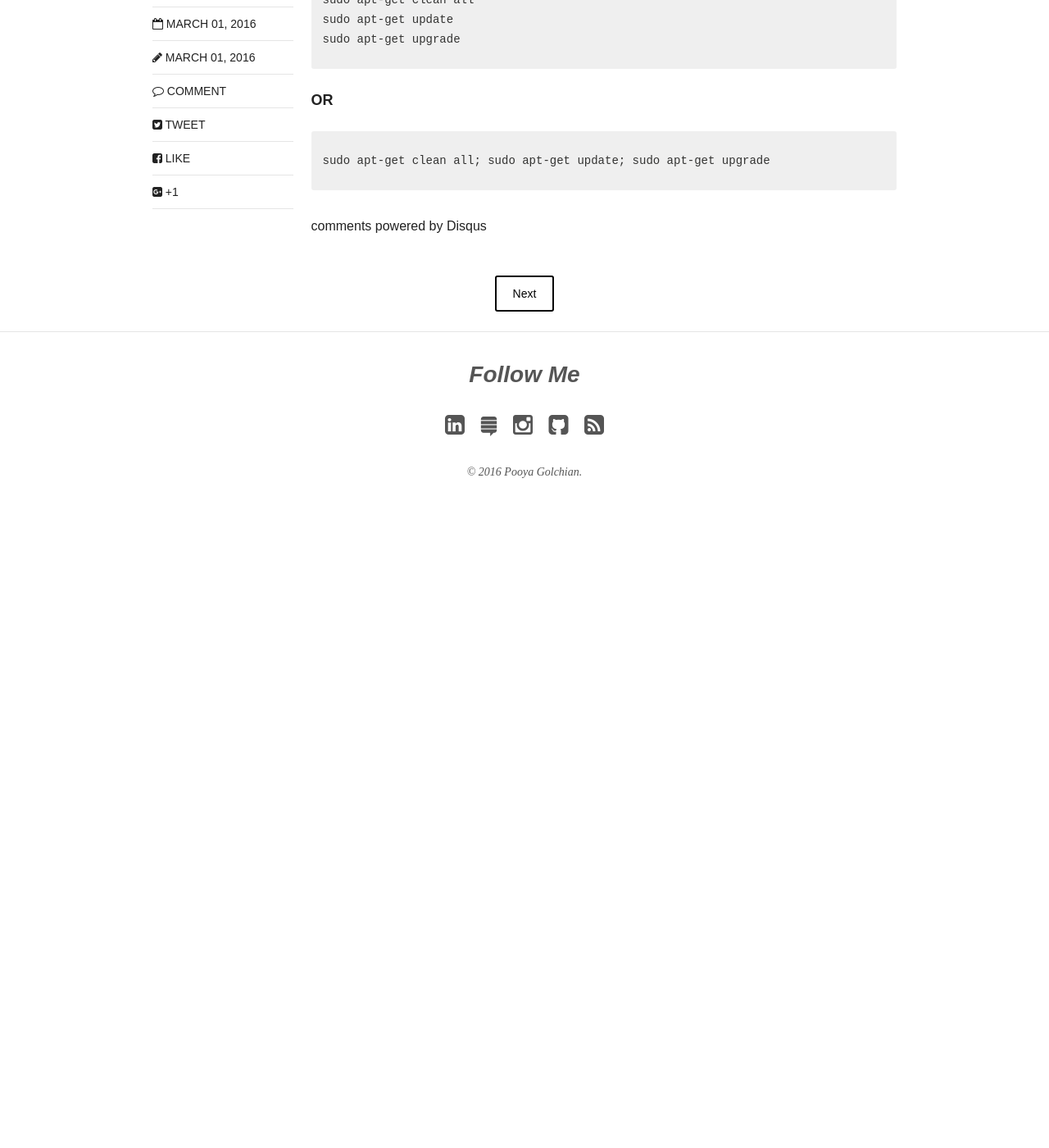
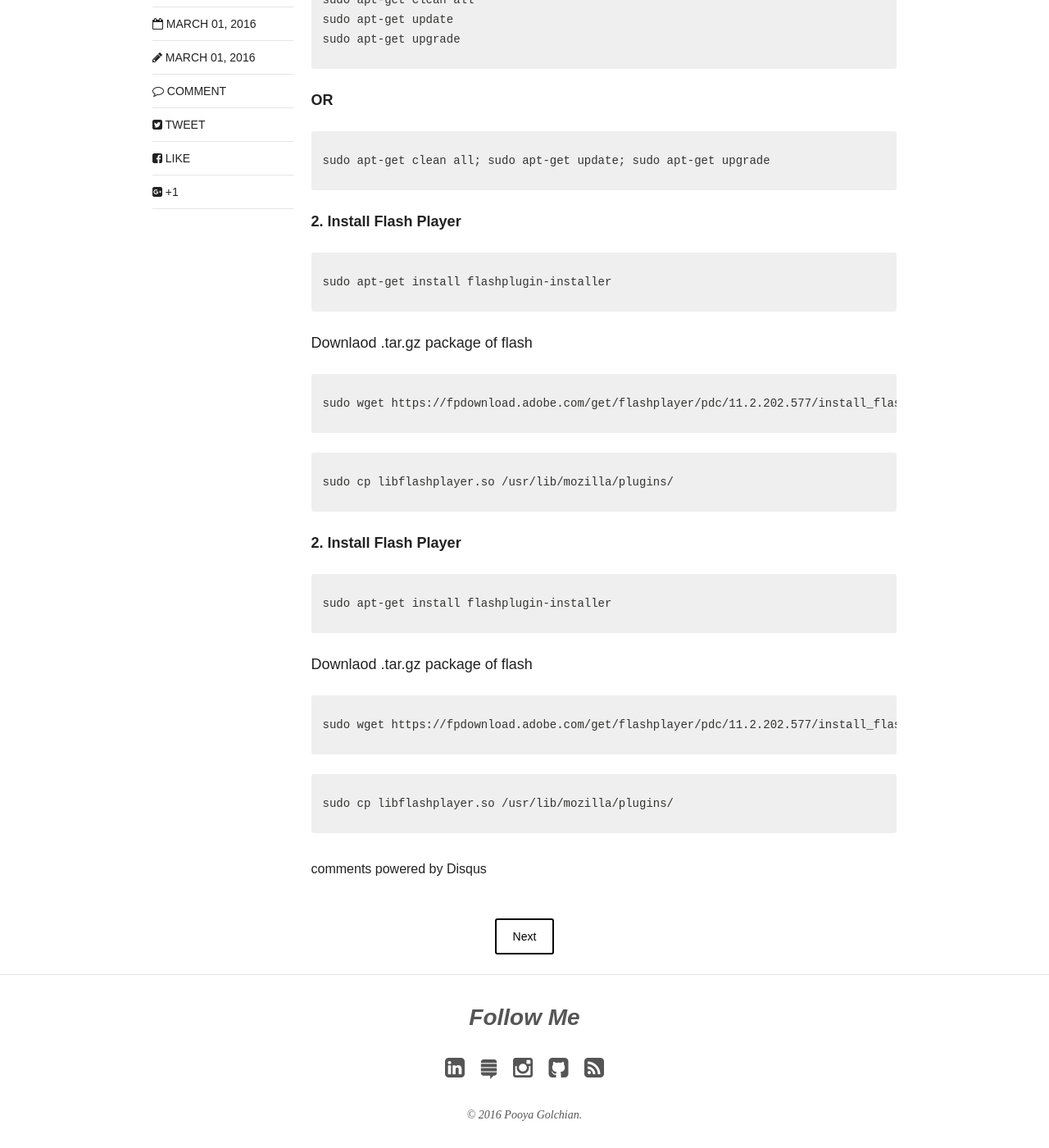
Before and after one commit to pooyagolchian/jekyll-theme, a Jekyll site: the page built from _posts/blog/2016-03-01-ubuntu-xenial-xerus.md, in a window 1280 px wide and 1400 px high, scrolled down 715 px. Shown: the whole window at 82% size. Built offline with Jekyll 4.4.1, drawn with Linux system fonts in a browser that asks for light colours; nearby versions of some CDN libraries; comment, search, counter and statistics services are not loaded; before the commit the page ends 1369 px from its top, so only the background shows below that; some of the changed text lies outside the part shown.

Commit message:
change blog post

```diff
--- a/_posts/blog/2016-03-01-ubuntu-xenial-xerus.md
+++ b/_posts/blog/2016-03-01-ubuntu-xenial-xerus.md
@@ -29,3 +29,30 @@ sudo apt-get upgrade
 {% highlight comments %}
 sudo apt-get clean all; sudo apt-get update; sudo apt-get upgrade
 {% endhighlight %}
+
+
+**2. Install Flash Player**
+
+{% highlight comments %}
+sudo apt-get install flashplugin-installer
+{% endhighlight %}
+Downlaod .tar.gz package of flash
+{% highlight comments %}
+sudo wget https://fpdownload.adobe.com/get/flashplayer/pdc/11.2.202.577/install_flash_player_11_linux.x86_64.tar.gz
+{% endhighlight %}
+{% highlight comments %}
+sudo cp libflashplayer.so /usr/lib/mozilla/plugins/
+{% endhighlight %}
+
+**2. Install Flash Player**
+
+{% highlight comments %}
+sudo apt-get install flashplugin-installer
+{% endhighlight %}
+Downlaod .tar.gz package of flash
+{% highlight comments %}
+sudo wget https://fpdownload.adobe.com/get/flashplayer/pdc/11.2.202.577/install_flash_player_11_linux.x86_64.tar.gz
+{% endhighlight %}
+{% highlight comments %}
+sudo cp libflashplayer.so /usr/lib/mozilla/plugins/
+{% endhighlight %}
```
Also changed, not shown: other parts of _posts/blog/2016-03-01-ubuntu-xenial-xerus.md (+1 -1 lines).
